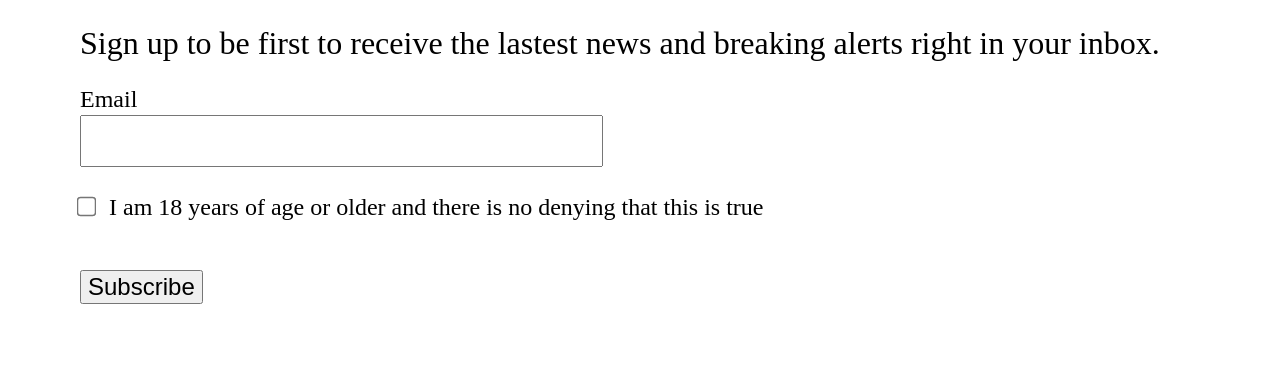
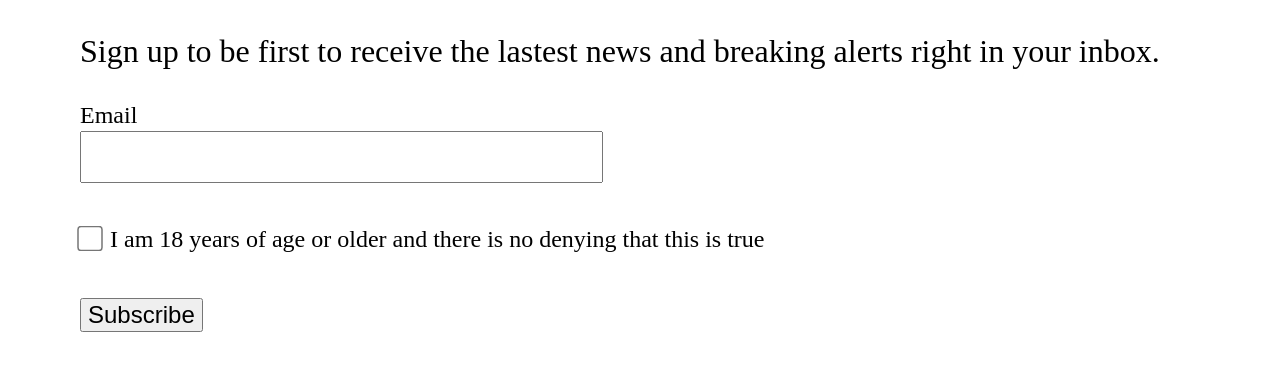
Before and after one commit to dkomarov/Lab-4_Komarov_Denis_ITMD362-01, a plain HTML site: page index.html in a window 1280 px wide. Shown: the part 157-528 px from the top of the page. Drawn offline with nearby package versions, Linux system fonts and the light colour scheme.

Commit message:
Adjust for uniform spacing across all elements

```diff
--- a/css/screen.css
+++ b/css/screen.css
@@ -203,6 +203,7 @@ h1 {
 
 p {
 	font-size: 2em;
+	line-height: 3.0em;
 }
 
 html {
@@ -225,13 +226,23 @@ input {
 	font-size: 2.5em;
 }
 
+#input-age-verification {
+	line-height: 7em;
+}
+
 #age-verification-checkbox {
 	height: .425em;
+	width: 0.5em;
 }
 
 #age-verification-label {
 	display: inline;
-	padding: 0.5em;
+	padding: 0.25em;
+
+}
+
+#input-submit {
+	line-height: 2.5em;
 }
 
 /* ===== MODULAR STYLES ===== */
```
